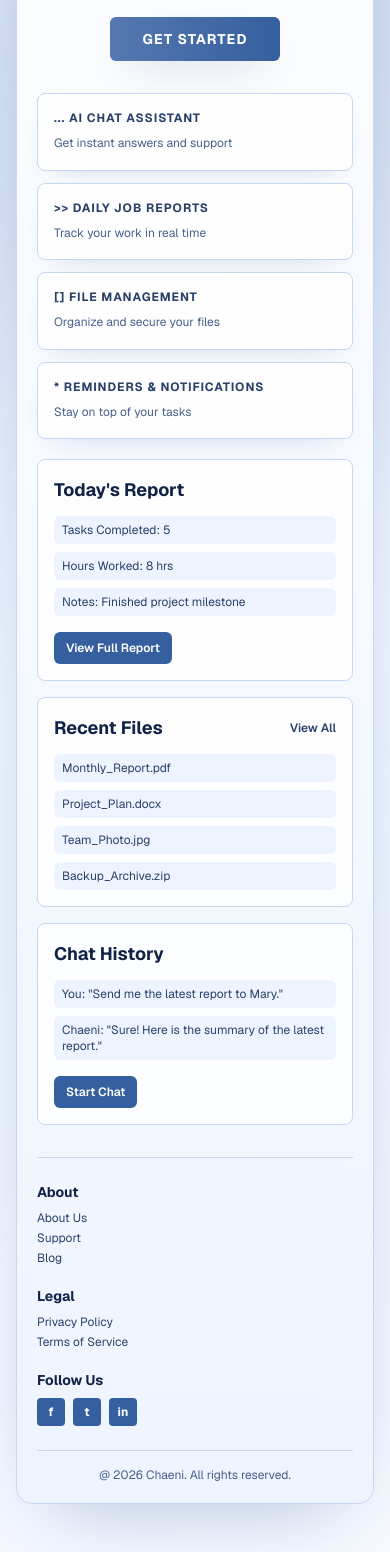
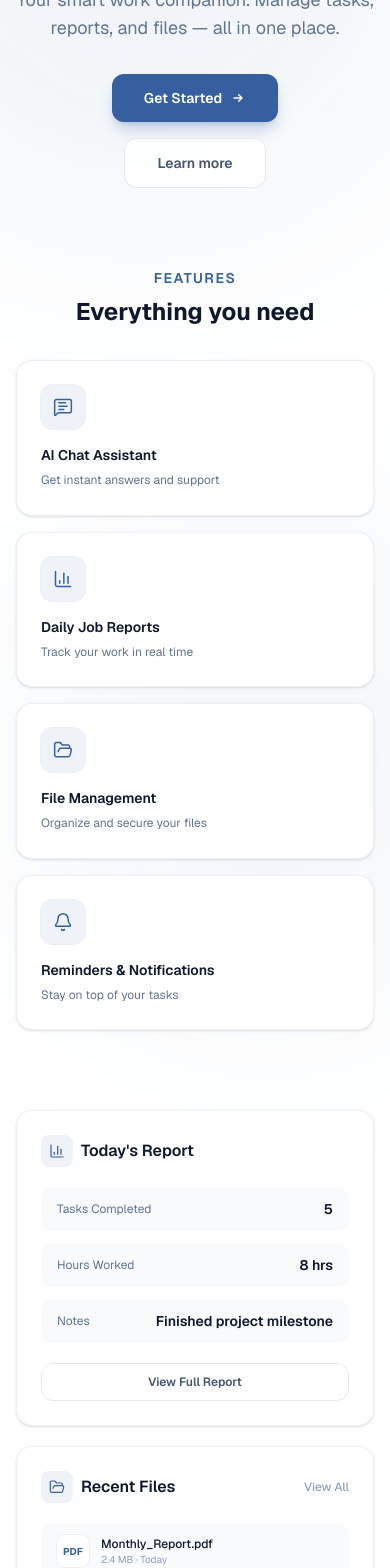
Before and after one commit to Sailosoft/chaenix, a Next.js app: page / in a window 390 px wide. Shown: the part 220-1788 px from the top of the page. Built offline with nearby package versions, Linux system fonts and the light colour scheme; no server answers.

Commit message:
Improve Overall branding

```diff
--- a/package.json
+++ b/package.json
@@ -13,6 +13,7 @@
     "@ai-sdk/react": "^4.0.87",
     "ai": "^7.0.84",
     "dexie": "^4.4.5",
+    "lucide-react": "^1.39.0",
     "marked": "^18.0.11",
     "next": "16.3.3",
     "next-auth": "^4.24.15",
--- a/src/app/(site)/page.tsx
+++ b/src/app/(site)/page.tsx
@@ -1,176 +1,243 @@
 import Link from "next/link";
+import { MessageSquareText, BarChart3, FolderOpen, Bell } from "lucide-react";
+import type { LucideIcon } from "lucide-react";
 
-const quickActions = [
+const quickActions: {
+  title: string;
+  detail: string;
+  icon: LucideIcon;
+}[] = [
   {
     title: "AI Chat Assistant",
     detail: "Get instant answers and support",
-    icon: "...",
+    icon: MessageSquareText,
   },
   {
     title: "Daily Job Reports",
     detail: "Track your work in real time",
-    icon: ">>",
+    icon: BarChart3,
   },
   {
     title: "File Management",
     detail: "Organize and secure your files",
-    icon: "[]",
+    icon: FolderOpen,
   },
   {
     title: "Reminders & Notifications",
     detail: "Stay on top of your tasks",
-    icon: "*",
+    icon: Bell,
   },
 ];
 
 const reportItems = [
-  "Tasks Completed: 5",
-  "Hours Worked: 8 hrs",
-  "Notes: Finished project milestone",
+  { label: "Tasks Completed", value: "5" },
+  { label: "Hours Worked", value: "8 hrs" },
+  { label: "Notes", value: "Finished project milestone" },
 ];
 
 const recentFiles = [
-  "Monthly_Report.pdf",
-  "Project_Plan.docx",
-  "Team_Photo.jpg",
-  "Backup_Archive.zip",
+  { name: "Monthly_Report.pdf", size: "2.4 MB", date: "Today" },
+  { name: "Project_Plan.docx", size: "1.1 MB", date: "Yesterday" },
+  { name: "Team_Photo.jpg", size: "3.8 MB", date: "2 days ago" },
+  { name: "Backup_Archive.zip", size: "12.6 MB", date: "1 week ago" },
 ];
 
 export default function Home() {
   return (
-    <main
-      className="relative flex-1 overflow-hidden bg-background px-4 pb-12 pt-24 text-(--text-primary) sm:px-6 sm:pb-16 sm:pt-28"
-      id="home"
-    >
-      <div className="pointer-events-none absolute inset-0 bg-[radial-gradient(circle_at_20%_20%,rgba(176,198,232,0.4),transparent_40%),radial-gradient(circle_at_80%_10%,rgba(152,177,221,0.34),transparent_35%),linear-gradient(160deg,#f7faff_0%,#eef4ff_58%,#f6f9ff_100%)]" />
-      <div className="relative mx-auto w-full max-w-5xl rounded-2xl border border-(--border) bg-linear-to-b from-white/94 via-[#f5f9ff]/94 to-[#eef4ff]/94 p-5 shadow-[0_30px_80px_-38px_rgba(39,77,136,0.4)] sm:p-8">
+    <main className="relative min-h-screen overflow-hidden bg-white text-slate-900">
+      <div className="pointer-events-none absolute inset-0">
+        <div className="absolute -left-40 -top-40 h-[600px] w-[600px] rounded-full bg-[#355f9f]/[0.07] blur-[120px]" />
+        <div className="absolute -right-32 top-1/4 h-[500px] w-[500px] rounded-full bg-[#355f9f]/[0.05] blur-[100px]" />
+        <div className="absolute bottom-0 left-1/3 h-[400px] w-[400px] rounded-full bg-[#355f9f]/[0.04] blur-[80px]" />
+      </div>
+
+      <div className="relative mx-auto max-w-6xl px-4 py-24 sm:px-6 lg:px-8">
+        {/* Hero */}
         <section className="text-center" id="chat">
-          <h1 className="text-2xl font-black tracking-tight text-(--text-primary) sm:text-4xl">
-            Chaeni - Your Smart Work Companion
+          <div className="mb-6 inline-flex items-center gap-2 rounded-full border border-[#355f9f]/20 bg-[#355f9f]/[0.06] px-4 py-1.5 text-xs font-medium text-[#355f9f] backdrop-blur-sm">
+            <span className="h-1.5 w-1.5 rounded-full bg-[#355f9f] animate-pulse" />
+            Now available
+          </div>
+          <h1 className="text-4xl font-bold tracking-tight sm:text-6xl lg:text-7xl">
+            <span className="bg-gradient-to-r from-[#355f9f] to-[#274d88] bg-clip-text text-transparent">
+              Chaeni
+            </span>
           </h1>
-          <p className="mt-3 text-sm text-(--text-secondary) sm:text-base">
-            Manage tasks, reports, and files - all in one place.
+          <p className="mx-auto mt-4 max-w-xl text-lg text-slate-500 sm:text-xl">
+            Your smart work companion. Manage tasks, reports, and files — all in one place.
           </p>
-
-          <div className="mt-6">
+          <div className="mt-8 flex flex-col items-center gap-4 sm:flex-row sm:justify-center">
             <Link
               href="/auth/signin?callbackUrl=/admin"
-              className="inline-flex items-center rounded-md bg-linear-to-r from-[#5578b0] to-[#355f9f] px-8 py-3 text-sm font-bold uppercase tracking-[0.08em] text-white shadow-[0_16px_36px_-20px_rgba(39,77,136,0.82)] transition hover:brightness-110"
+              className="group relative inline-flex items-center gap-2 rounded-xl bg-[#355f9f] px-8 py-3.5 text-sm font-semibold text-white shadow-lg shadow-[#355f9f]/25 transition-all duration-200 hover:bg-[#274d88] hover:shadow-[#355f9f]/40"
             >
               Get Started
+              <svg className="h-4 w-4 transition-transform duration-200 group-hover:translate-x-0.5" fill="none" viewBox="0 0 24 24" stroke="currentColor" strokeWidth={2}>
+                <path strokeLinecap="round" strokeLinejoin="round" d="M13 7l5 5m0 0l-5 5m5-5H6" />
+              </svg>
             </Link>
+            <a
+              href="#features"
+              className="inline-flex items-center gap-2 rounded-xl border border-slate-200 bg-white/80 px-8 py-3.5 text-sm font-semibold text-slate-600 backdrop-blur-sm transition-all duration-200 hover:border-[#355f9f]/30 hover:bg-[#355f9f]/[0.04] hover:text-[#355f9f]"
+            >
+              Learn more
+            </a>
           </div>
         </section>
 
-        <section className="mt-8 grid gap-3 sm:grid-cols-2 lg:grid-cols-4" id="reports">
-          {quickActions.map((action) => (
-            <article
-              key={action.title}
-              className="rounded-lg border border-(--border) bg-white/86 p-4 shadow-[0_12px_30px_-20px_rgba(39,77,136,0.3)]"
-            >
-              <p className="text-xs font-bold uppercase tracking-[0.08em] text-(--text-secondary)">
-                {action.icon} {action.title}
-              </p>
-              <p className="mt-2 text-xs leading-relaxed text-(--text-muted)">
-                {action.detail}
-              </p>
-            </article>
-          ))}
+        {/* Quick Actions */}
+        <section className="mt-20" id="features">
+          <div className="mb-8 text-center">
+            <h2 className="text-sm font-semibold uppercase tracking-widest text-[#355f9f]">Features</h2>
+            <p className="mt-2 text-2xl font-bold text-slate-900 sm:text-3xl">Everything you need</p>
+          </div>
+          <div className="grid gap-4 sm:grid-cols-2 lg:grid-cols-4">
+            {quickActions.map((action) => {
+              const Icon = action.icon;
+              return (
+                <article
+                  key={action.title}
+                  className="group relative overflow-hidden rounded-2xl border border-slate-200/60 bg-white p-6 shadow-sm transition-all duration-300 hover:border-[#355f9f]/20 hover:shadow-md hover:shadow-[#355f9f]/[0.06]"
+                >
+                  <div className="mb-4 inline-flex h-11 w-11 items-center justify-center rounded-xl bg-[#355f9f]/[0.08] text-[#355f9f] ring-1 ring-[#355f9f]/10">
+                    <Icon className="h-5 w-5" strokeWidth={1.8} />
+                  </div>
+                  <h3 className="text-sm font-semibold text-slate-900">{action.title}</h3>
+                  <p className="mt-1.5 text-xs leading-relaxed text-slate-500">{action.detail}</p>
+                </article>
+              );
+            })}
+          </div>
         </section>
 
-        <section className="mt-5 grid gap-4 md:grid-cols-3" id="files">
-          <article className="rounded-lg border border-(--border) bg-white/88 p-4">
-            <h2 className="text-lg font-bold text-(--text-primary)">Today&apos;s Report</h2>
-            <ul className="mt-3 space-y-2 text-xs text-(--text-secondary)">
+        {/* Reports / Files / Chat */}
+        <section className="mt-20 grid gap-5 md:grid-cols-3" id="reports">
+          {/* Report */}
+          <article className="rounded-2xl border border-slate-200/60 bg-white p-6 shadow-sm">
+            <div className="flex items-center gap-2 mb-5">
+              <div className="h-8 w-8 rounded-lg bg-[#355f9f]/[0.08] flex items-center justify-center">
+                <BarChart3 className="h-4 w-4 text-[#355f9f]" strokeWidth={1.8} />
+              </div>
+              <h2 className="text-base font-semibold text-slate-900">Today&apos;s Report</h2>
+            </div>
+            <div className="space-y-3">
               {reportItems.map((item) => (
-                <li key={item} className="rounded-md bg-(--surface-soft) px-2 py-1.5">
-                  {item}
-                </li>
+                <div key={item.label} className="flex items-center justify-between rounded-xl bg-slate-50 px-4 py-3">
+                  <span className="text-xs text-slate-500">{item.label}</span>
+                  <span className="text-sm font-semibold text-slate-900">{item.value}</span>
+                </div>
               ))}
-            </ul>
+            </div>
             <button
               type="button"
-              className="mt-4 inline-flex items-center rounded-md bg-(--brand) px-3 py-2 text-xs font-semibold text-white transition hover:bg-(--brand-strong)"
+              className="mt-5 w-full rounded-xl border border-slate-200 bg-white px-4 py-2.5 text-xs font-semibold text-slate-600 transition-all duration-200 hover:border-[#355f9f]/30 hover:bg-[#355f9f]/[0.04] hover:text-[#355f9f]"
             >
               View Full Report
             </button>
           </article>
 
-          <article className="rounded-lg border border-(--border) bg-white/88 p-4">
-            <div className="flex items-center justify-between gap-2">
-              <h2 className="text-lg font-bold text-(--text-primary)">Recent Files</h2>
+          {/* Recent Files */}
+          <article className="rounded-2xl border border-slate-200/60 bg-white p-6 shadow-sm">
+            <div className="flex items-center justify-between mb-5">
+              <div className="flex items-center gap-2">
+                <div className="h-8 w-8 rounded-lg bg-[#355f9f]/[0.08] flex items-center justify-center">
+                  <FolderOpen className="h-4 w-4 text-[#355f9f]" strokeWidth={1.8} />
+                </div>
+                <h2 className="text-base font-semibold text-slate-900">Recent Files</h2>
+              </div>
               <button
                 type="button"
-                className="text-xs font-semibold text-(--text-secondary) transition hover:text-(--text-primary)"
+                className="text-xs font-medium text-slate-400 transition-colors duration-200 hover:text-[#355f9f]"
               >
                 View All
               </button>
             </div>
-            <ul className="mt-3 space-y-2 text-xs text-(--text-secondary)">
-              {recentFiles.map((fileName) => (
-                <li key={fileName} className="rounded-md bg-(--surface-soft) px-2 py-1.5">
-                  {fileName}
-                </li>
+            <div className="space-y-2">
+              {recentFiles.map((file) => (
+                <div key={file.name} className="flex items-center gap-3 rounded-xl bg-slate-50 px-4 py-3 transition-colors duration-200 hover:bg-[#355f9f]/[0.04] cursor-pointer">
+                  <div className="flex h-8 w-8 shrink-0 items-center justify-center rounded-lg bg-white text-[10px] font-bold text-[#355f9f] ring-1 ring-slate-200/60">
+                    {file.name.split('.').pop()?.toUpperCase()}
+                  </div>
+                  <div className="min-w-0 flex-1">
+                    <p className="truncate text-xs font-medium text-slate-900">{file.name}</p>
+                    <p className="text-[10px] text-slate-400">{file.size} · {file.date}</p>
+                  </div>
+                </div>
               ))}
-            </ul>
+            </div>
           </article>
 
-          <article className="rounded-lg border border-(--border) bg-white/88 p-4" id="contact">
-            <h2 className="text-lg font-bold text-(--text-primary)">Chat History</h2>
-            <div className="mt-3 space-y-2 text-xs text-(--text-secondary)">
-              <p className="rounded-md bg-(--surface-soft) px-2 py-1.5">
-                You: &quot;Send me the latest report to Mary.&quot;
-              </p>
-              <p className="rounded-md bg-(--surface-soft) px-2 py-1.5">
-                Chaeni: &quot;Sure! Here is the summary of the latest report.&quot;
-              </p>
+          {/* Chat Preview */}
+          <article className="rounded-2xl border border-slate-200/60 bg-white p-6 shadow-sm" id="contact">
+            <div className="flex items-center gap-2 mb-5">
+              <div className="h-8 w-8 rounded-lg bg-[#355f9f]/[0.08] flex items-center justify-center">
+                <MessageSquareText className="h-4 w-4 text-[#355f9f]" strokeWidth={1.8} />
+              </div>
+              <h2 className="text-base font-semibold text-slate-900">Chat History</h2>
+            </div>
+            <div className="space-y-3">
+              <div className="rounded-xl bg-slate-50 px-4 py-3">
+                <p className="text-[10px] font-medium text-slate-400 mb-1">You</p>
+                <p className="text-xs text-slate-700">&quot;Send me the latest report to Mary.&quot;</p>
+              </div>
+              <div className="rounded-xl bg-[#355f9f]/[0.06] px-4 py-3">
+                <p className="text-[10px] font-medium text-[#355f9f] mb-1">Chaeni</p>
+                <p className="text-xs text-slate-700">&quot;Sure! Here is the summary of the latest report.&quot;</p>
+              </div>
             </div>
             <button
               type="button"
-              className="mt-4 inline-flex items-center rounded-md bg-(--brand) px-3 py-2 text-xs font-semibold text-white transition hover:bg-(--brand-strong)"
+              className="mt-5 w-full rounded-xl bg-[#355f9f] px-4 py-2.5 text-xs font-semibold text-white shadow-lg shadow-[#355f9f]/20 transition-all duration-200 hover:bg-[#274d88] hover:shadow-[#355f9f]/30"
             >
               Start Chat
             </button>
           </article>
         </section>
 
-        <footer className="mt-8 border-t border-(--border) pt-6 text-xs text-(--text-secondary)" id="about">
-          <div className="grid gap-5 sm:grid-cols-3">
+        {/* Footer */}
+        <footer className="mt-20 border-t border-slate-200/60 pt-10" id="about">
+          <div className="grid gap-8 sm:grid-cols-3">
             <div>
-              <h3 className="text-sm font-bold text-(--text-primary)">About</h3>
-              <ul className="mt-2 space-y-1">
-                <li>About Us</li>
-                <li>Support</li>
-                <li>Blog</li>
+              <h3 className="text-sm font-semibold text-slate-900">About</h3>
+              <ul className="mt-3 space-y-2">
+                {["About Us", "Support", "Blog"].map((item) => (
+                  <li key={item}>
+                    <a href="#" className="text-xs text-slate-400 transition-colors duration-200 hover:text-[#355f9f]">
+                      {item}
+                    </a>
+                  </li>
+                ))}
               </ul>
             </div>
-
             <div>
-              <h3 className="text-sm font-bold text-(--text-primary)">Legal</h3>
-              <ul className="mt-2 space-y-1">
-                <li>Privacy Policy</li>
-                <li>Terms of Service</li>
+              <h3 className="text-sm font-semibold text-slate-900">Legal</h3>
+              <ul className="mt-3 space-y-2">
+                {["Privacy Policy", "Terms of Service"].map((item) => (
+                  <li key={item}>
+                    <a href="#" className="text-xs text-slate-400 transition-colors duration-200 hover:text-[#355f9f]">
+                      {item}
+                    </a>
+                  </li>
+                ))}
               </ul>
             </div>
-
             <div>
-              <h3 className="text-sm font-bold text-(--text-primary)">Follow Us</h3>
-              <div className="mt-2 flex items-center gap-2">
-                <span className="inline-flex h-7 w-7 items-center justify-center rounded bg-(--brand) font-bold text-white">
-                  f
-                </span>
-                <span className="inline-flex h-7 w-7 items-center justify-center rounded bg-(--brand) font-bold text-white">
-                  t
-                </span>
-                <span className="inline-flex h-7 w-7 items-center justify-center rounded bg-(--brand) font-bold text-white">
-                  in
-                </span>
+              <h3 className="text-sm font-semibold text-slate-900">Follow Us</h3>
+              <div className="mt-3 flex items-center gap-3">
+                {["f", "t", "in"].map((icon) => (
+                  <a
+                    key={icon}
+                    href="#"
+                    className="inline-flex h-9 w-9 items-center justify-center rounded-xl bg-slate-50 text-xs font-bold text-slate-400 ring-1 ring-slate-200/60 transition-all duration-200 hover:bg-[#355f9f]/[0.08] hover:text-[#355f9f] hover:ring-[#355f9f]/20"
+                  >
+                    {icon}
+                  </a>
+                ))}
               </div>
             </div>
           </div>
-
-          <p className="mt-6 border-t border-(--border) pt-4 text-center text-(--text-muted)">
-            @ 2026 Chaeni. All rights reserved.
+          <p className="mt-8 text-center text-xs text-slate-400">
+            &copy; 2026 Chaeni. All rights reserved.
           </p>
         </footer>
       </div>
--- a/src/app/admin/admin-shell.tsx
+++ b/src/app/admin/admin-shell.tsx
@@ -3,6 +3,7 @@
 import Link from "next/link";
 import { usePathname } from "next/navigation";
 import { PropsWithChildren, useEffect, useState } from "react";
+import { Sparkles } from "lucide-react";
 
 type AdminNavItem = {
   href: string;
@@ -131,8 +132,8 @@ export function AdminShell({ children }: PropsWithChildren) {
             </button>
 
             <Link href="/admin" className="flex items-center gap-2.5">
-              <span className="inline-flex h-8 w-8 items-center justify-center rounded-lg bg-gradient-to-br from-blue-500 to-indigo-600 text-xs font-bold text-white shadow-md shadow-blue-500/20 transition-transform duration-200 hover:scale-105">
-                CX
+              <span className="inline-flex h-8 w-8 items-center justify-center rounded-lg bg-gradient-to-br from-blue-500 to-indigo-600 text-white shadow-md shadow-blue-500/20 transition-transform duration-200 hover:scale-105">
+                <Sparkles className="h-4 w-4" />
               </span>
               <span className="text-lg font-bold tracking-tight text-[var(--text-primary)]">
                 chaenix
--- a/src/app/auth/auth-header.tsx
+++ b/src/app/auth/auth-header.tsx
@@ -6,30 +6,25 @@ type AuthHeaderProps = {
 
 export function AuthHeader({ showSignIn = false }: AuthHeaderProps) {
   return (
-    <header className="relative z-20 border-b border-(--border) bg-white/82 backdrop-blur-xl">
+    <header className="relative z-20 border-b border-slate-200/60 bg-white/80 backdrop-blur-xl">
       <div className="mx-auto flex w-full max-w-6xl items-center justify-between px-6 py-4">
         <Link href="/" className="group inline-flex items-center gap-3">
-          <span className="inline-flex h-10 w-10 items-center justify-center rounded-xl bg-linear-to-br from-[#d5e4fb] via-[#aac2e7] to-[#7d9fd1] text-sm font-bold text-(--text-primary) shadow-[0_10px_24px_-14px_rgba(39,77,136,0.45)] transition-transform duration-300 group-hover:scale-105">
+          <span className="inline-flex h-10 w-10 items-center justify-center rounded-xl bg-[#355f9f] text-sm font-bold text-white shadow-lg shadow-[#355f9f]/25 transition-transform duration-300 group-hover:scale-105">
             CA
           </span>
-          <div className="leading-tight">
-            <p className="text-[11px] font-semibold uppercase tracking-[0.24em] text-(--text-muted)">
-              Chaeni App
-            </p>
-            <p className="text-lg font-semibold text-(--text-primary)">Operations Suite</p>
-          </div>
+          <p className="text-sm font-semibold text-slate-900">Chaeni</p>
         </Link>
 
         <nav className="flex items-center gap-2">
           <Link
             href="/"
-            className="rounded-xl px-4 py-2 text-sm font-medium text-(--text-secondary) transition hover:bg-(--surface-soft) hover:text-(--text-primary)"
+            className="rounded-xl px-4 py-2 text-sm font-medium text-slate-600 transition hover:bg-[#355f9f]/[0.06] hover:text-[#355f9f]"
           >
             Home
           </Link>
           <Link
             href={showSignIn ? "/auth/signin?callbackUrl=/admin" : "/admin"}
-            className="inline-flex items-center rounded-xl bg-linear-to-r from-[#5578b0] to-[#355f9f] px-4 py-2 text-sm font-semibold text-white shadow-[0_14px_30px_-18px_rgba(39,77,136,0.75)] transition hover:brightness-105"
+            className="inline-flex items-center rounded-xl bg-[#355f9f] px-4 py-2 text-sm font-semibold text-white shadow-lg shadow-[#355f9f]/25 transition hover:bg-[#274d88] hover:shadow-[#355f9f]/40"
           >
             {showSignIn ? "Sign in" : "Admin"}
           </Link>
--- a/src/app/auth/signin/page.tsx
+++ b/src/app/auth/signin/page.tsx
@@ -1,18 +1,12 @@
-import { Playfair_Display, Space_Grotesk } from "next/font/google";
+import { Inter } from "next/font/google";
 
 import { AuthHeader } from "../auth-header";
 import { SignInCard } from "./sign-in-card";
 
-const titleFont = Playfair_Display({
+const interFont = Inter({
   subsets: ["latin"],
-  variable: "--font-title",
-  weight: ["600", "700"],
-});
-
-const uiFont = Space_Grotesk({
-  subsets: ["latin"],
-  variable: "--font-ui",
-  weight: ["400", "500", "700"],
+  variable: "--font-inter",
+  weight: ["400", "500", "600", "700"],
 });
 
 type SignInPageProps = {
@@ -27,12 +21,12 @@ export default async function SignInPage({ searchParams }: SignInPageProps) {
 
   return (
     <main
-      className={`${titleFont.variable} ${uiFont.variable} relative flex min-h-screen flex-col overflow-hidden bg-[radial-gradient(circle_at_15%_20%,rgba(164,189,227,0.42)_0%,transparent_48%),radial-gradient(circle_at_85%_10%,rgba(198,214,239,0.45)_0%,transparent_42%),linear-gradient(145deg,#f9fbff_0%,#eff5ff_48%,#f8fbff_100%)]`}
+      className={`${interFont.variable} relative flex min-h-screen flex-col overflow-hidden bg-white font-[family-name:var(--font-inter)]`}
     >
       <AuthHeader />
       <div className="relative flex flex-1 items-center justify-center px-6 py-16">
-        <div className="pointer-events-none absolute -left-20 top-10 h-72 w-72 rounded-full bg-[#c6d9f6]/35 blur-3xl" />
-        <div className="pointer-events-none absolute -right-16 bottom-0 h-80 w-80 rounded-full bg-[#d5e4fb]/40 blur-3xl" />
+        <div className="pointer-events-none absolute -left-40 -top-40 h-[500px] w-[500px] rounded-full bg-[#355f9f]/[0.06] blur-[120px]" />
+        <div className="pointer-events-none absolute -right-32 bottom-0 h-[400px] w-[400px] rounded-full bg-[#355f9f]/[0.05] blur-[100px]" />
 
         <SignInCard callbackUrl={callbackUrl ?? "/admin"} error={error} />
       </div>
```
Also changed, not shown: src/app/auth/signin/sign-in-card.tsx (+43 -22 lines), src/app/auth/signout/page.tsx (+32 -17 lines), 1 other file (tests, documents, lock files or other folders).
